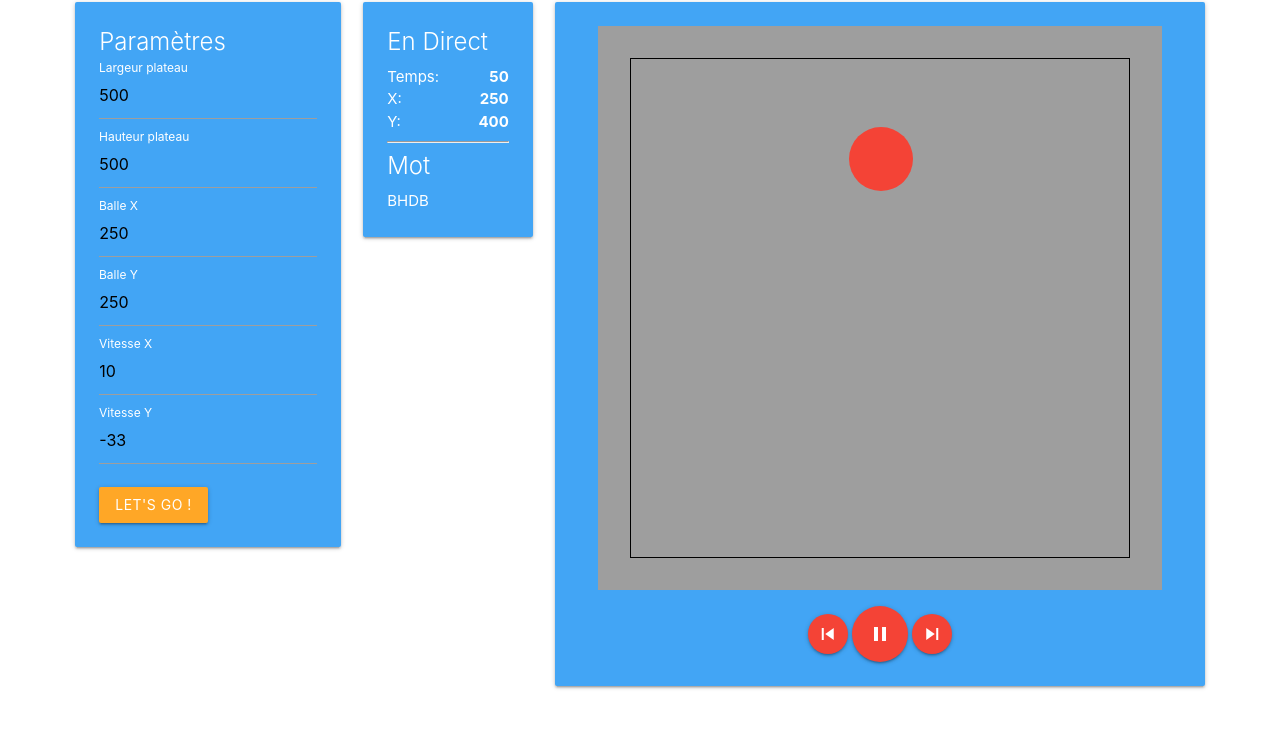
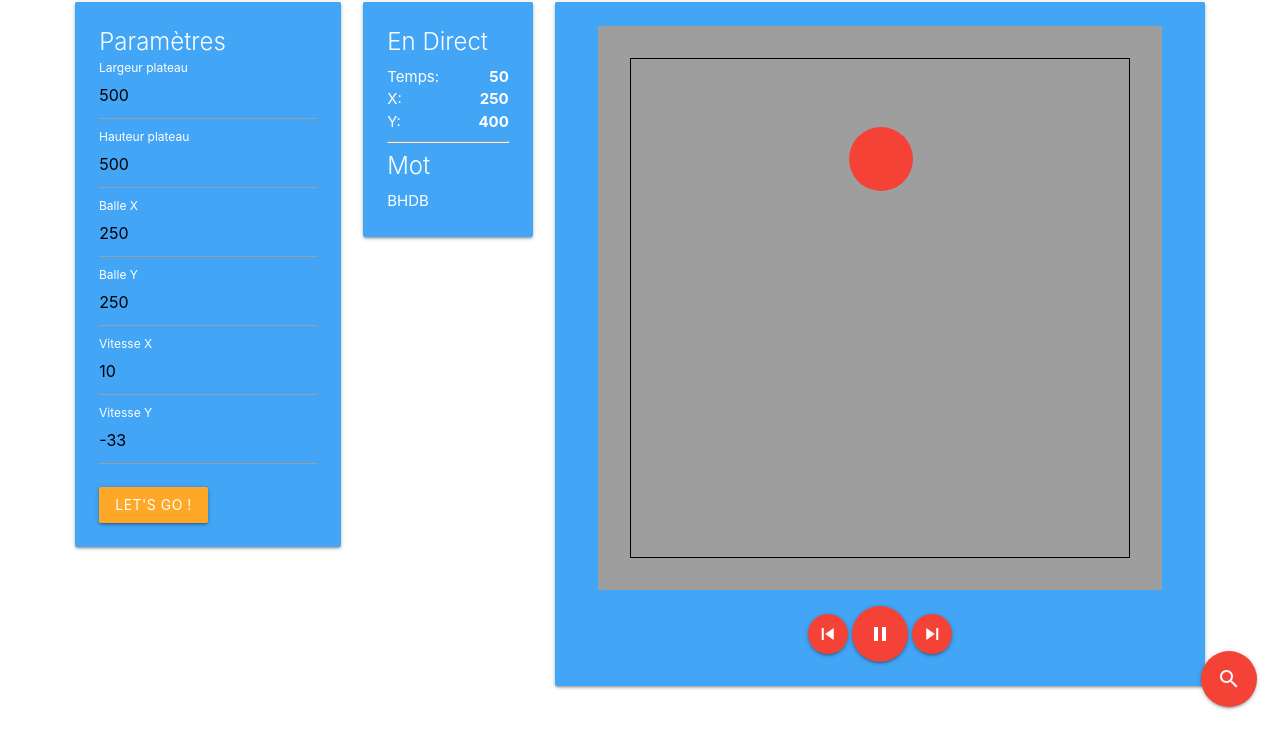
Before and after one commit to AdrienVannson/Billard, a plain HTML site: page index.html in a window 1280 px wide. Shown: the part 70-800 px from the top of the page. Drawn offline with nearby package versions, Linux system fonts and the light colour scheme.

Commit message:
Création du bouton qui permettra d'ouvrir la fenêtre de calcul

```diff
--- a/index.html
+++ b/index.html
@@ -112,6 +112,16 @@
 
     </div>
 
+
+    <!-- Fenêtre de calcul de paramètre d'origine -->
+    <div class="fixed-action-btn">
+        <a class="btn-floating btn-large red waves-effect waves-light">
+            <i class="large material-icons">search</i>
+        </a>
+    </div>
+
+
+
     <script type="text/javascript" src="https://code.jquery.com/jquery-2.1.1.min.js"></script>
     <script type="text/javascript" src="script.js"></script>
     <script src="https://cdnjs.cloudflare.com/ajax/libs/materialize/0.97.8/js/materialize.min.js"></script>
```
